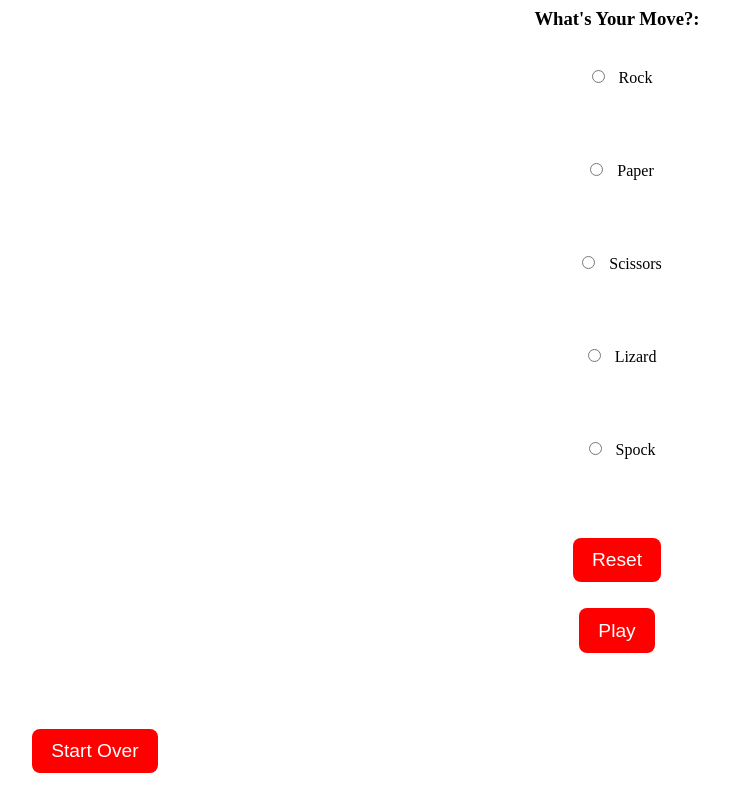
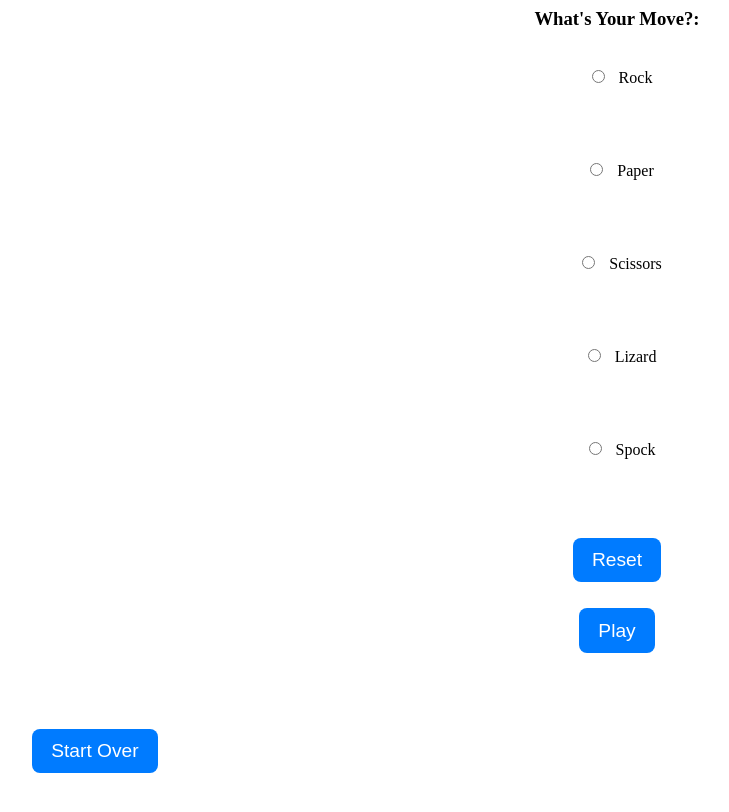
Before and after one commit to comp426-2023-spring/e02-ohsay22, a website: page public/index.html in a window 1280 px wide. Shown: the part 564-1376 px from the top of the page, without its empty margins (23-752 px from the left). Drawn offline with Linux system fonts and the light colour scheme.

Commit message:
Update styles.css

```diff
--- a/public/styles.css
+++ b/public/styles.css
@@ -32,7 +32,7 @@ form button {
 }
 
 button {
-  background-color: #ff0000;
+  background-color: #007bff;
   border: none;
   border-radius: 8px;
   color: white;
```
